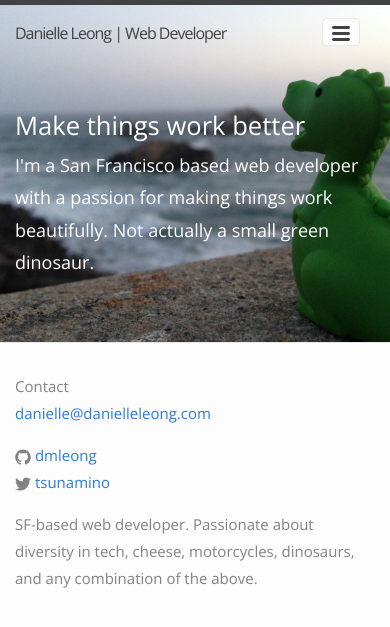
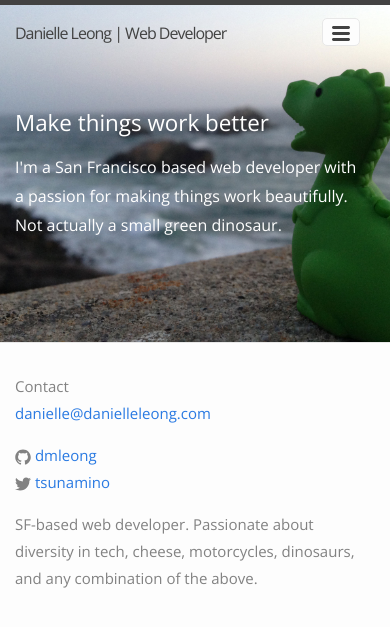
Before and after one commit to dmleong/dmleong.github.io, a Jekyll site: the page built from index.html, in a window 390 px wide. Shown: the top 627 px of the page. Built offline with Jekyll 4.4.1, drawn with Linux system fonts in a browser that asks for light colours; nearby versions of some CDN libraries; the list of posts is cut into pages by our own code.

Commit message:
Mobile styling

```diff
--- a/css/main.scss
+++ b/css/main.scss
@@ -91,14 +91,18 @@ html {
 		background: url('../img/header-mobile.jpg') no-repeat left left;
 
 		h1 {
-			margin-bottom: 0;
-			@include font-size(16);
+			margin-bottom: 10px;
+			@include font-size(14);
+		}
+
+		p {
+			@include font-size(10);
 		}
 	}
 
 	.hero-content {
 		margin-top: 28%;
-		width: 100%;
+		width: 95%;
 	}
 }
 
```
